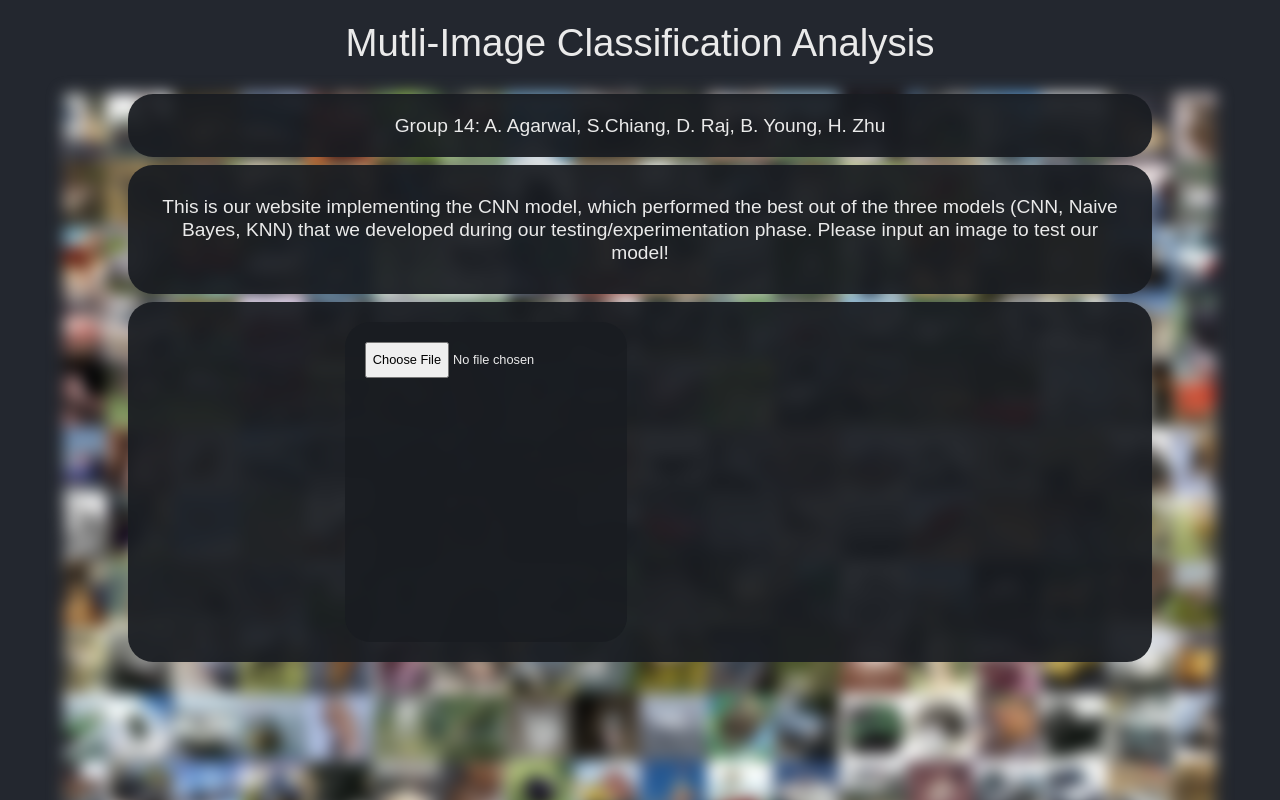
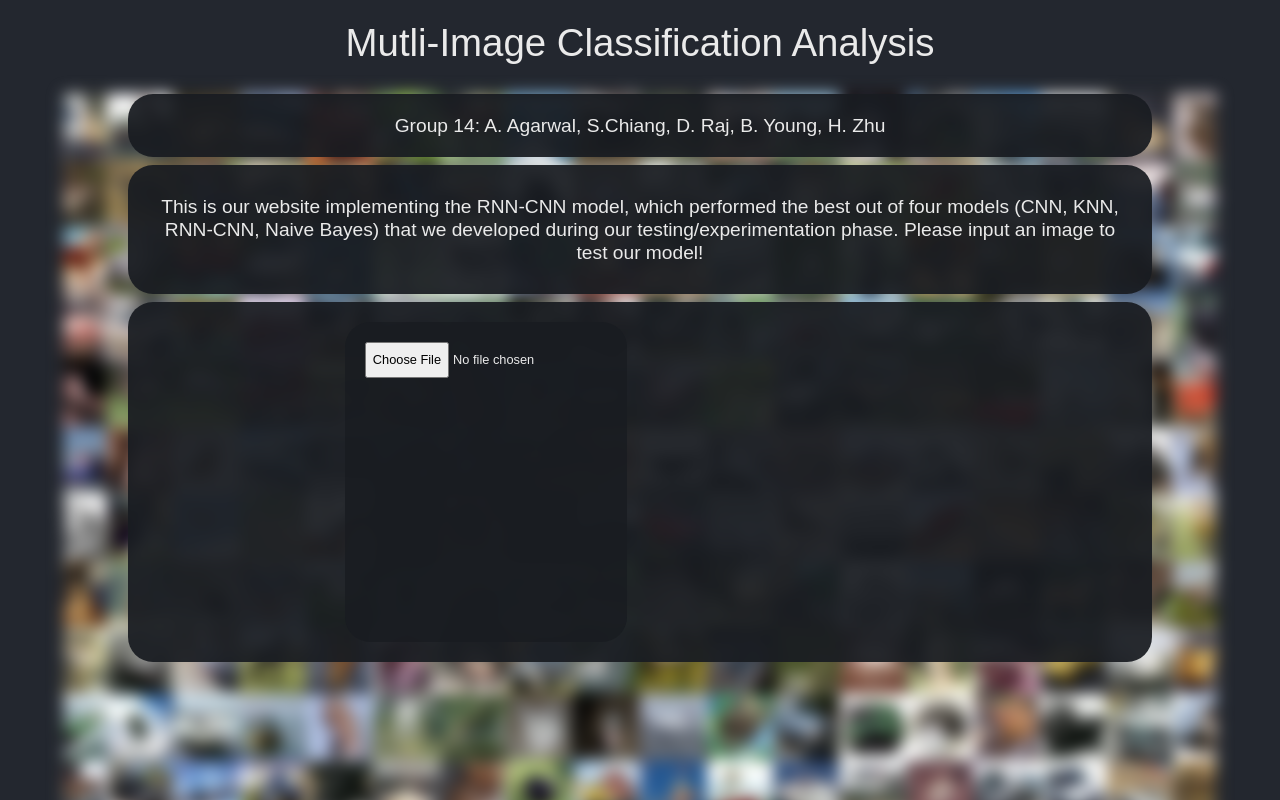
Before and after one commit to goldenfries100/171Group14, a React (Vite) app in the folder 171-project/: page / in a window 1280 px wide. Built offline with nearby package versions, Linux system fonts and the light colour scheme.

Commit message:
update explanation text and new rnn_cnn keras file

```diff
--- a/171-project/src/components/Explanation.tsx
+++ b/171-project/src/components/Explanation.tsx
@@ -3,7 +3,7 @@ function Explanation() {
     return (
     <>
         <h2>Group 14: A. Agarwal, S.Chiang, D. Raj, B. Young, H. Zhu</h2>
-        <h3>This is our website implementing the CNN model, which performed the best out of the three models (CNN, Naive Bayes, KNN) that we developed during our testing/experimentation phase. Please input an image to test our model!</h3>
+        <h3>This is our website implementing the RNN-CNN model, which performed the best out of four models (CNN, KNN, RNN-CNN, Naive Bayes) that we developed during our testing/experimentation phase. Please input an image to test our model!</h3>
     </>
     );
 }
```
Also changed, not shown: 1 other file (tests, documents, lock files or other folders).
